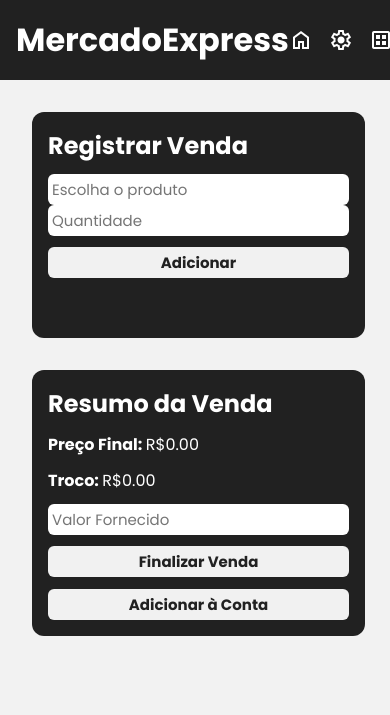
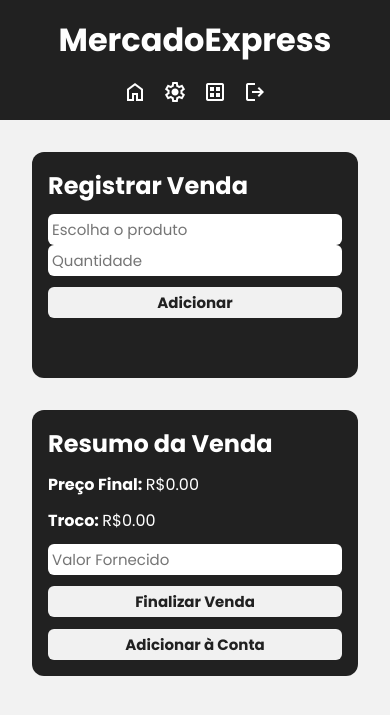
Before and after one commit to guxtavodev/mercadua, a Flask app: page / in a window 390 px wide; the page is wider, and only the part inside the window is pictured. Shown: the top 715 px of that part. Run offline with Flask 3, Linux system fonts and the light colour scheme; the visitor is signed in with stand-in values (Sample User, id 1); some web fonts are replaced.

Commit message:
coisas novass

```diff
--- a/app/routes/loja.py
+++ b/app/routes/loja.py
@@ -11,8 +11,11 @@ def encrypt(dado):
 
 @loja_bp.route("/")
 def homepage():
-  produtos = Produto.query.filter_by(loja=session['loja']).all()
-  return render_template("index.html", produtos=produtos)
+  try:
+    produtos = Produto.query.filter_by(loja=session['loja']).all()
+    return render_template("index.html", produtos=produtos)
+  except:
+    return redirect('/login')
 
 @loja_bp.route("/api/criar-loja", methods=["POST"])
 def criarLoja():
--- a/app/static/css/base.css
+++ b/app/static/css/base.css
@@ -78,3 +78,20 @@ form{
   flex-direction: column;
   gap: 0.7em;
 }
+
+@media screen and (max-width: 1000px) {
+  .container{
+    width: 100%;
+  }
+
+  header{
+    display: flex;
+    flex-direction: column;
+    gap: 1em;
+  }
+
+  input{
+    width: 100%;
+  }
+
+}
```
